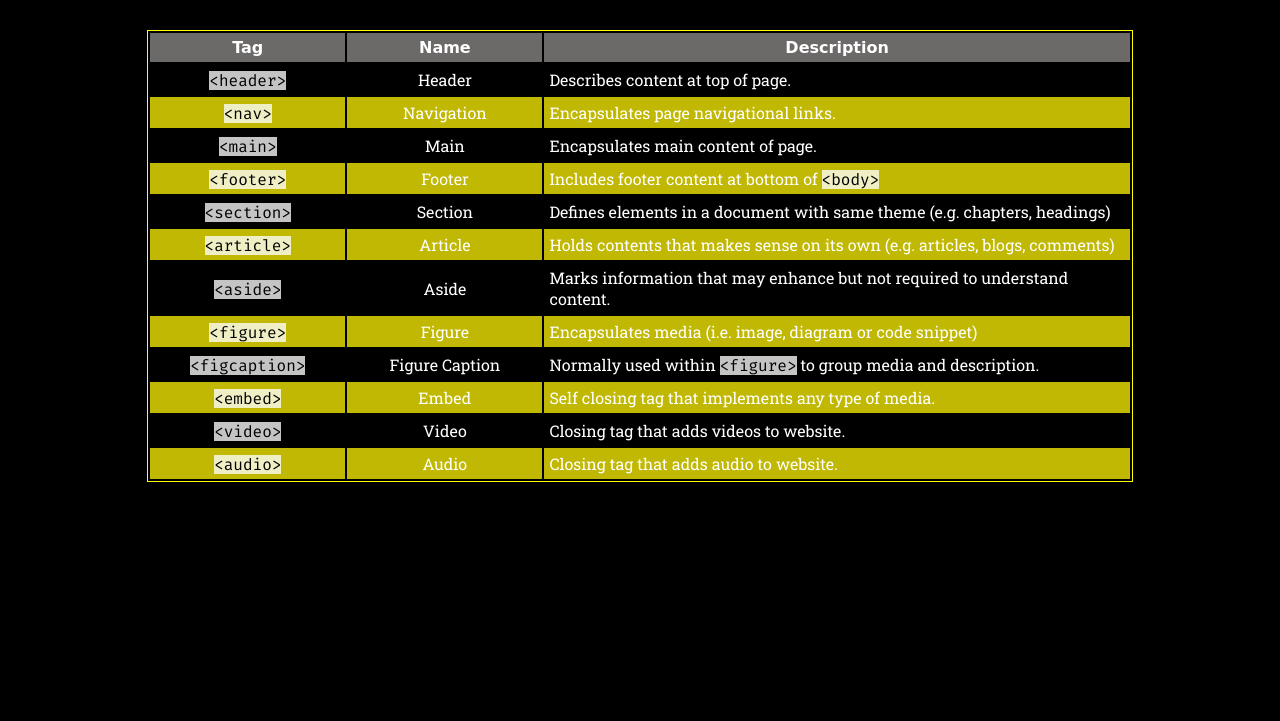
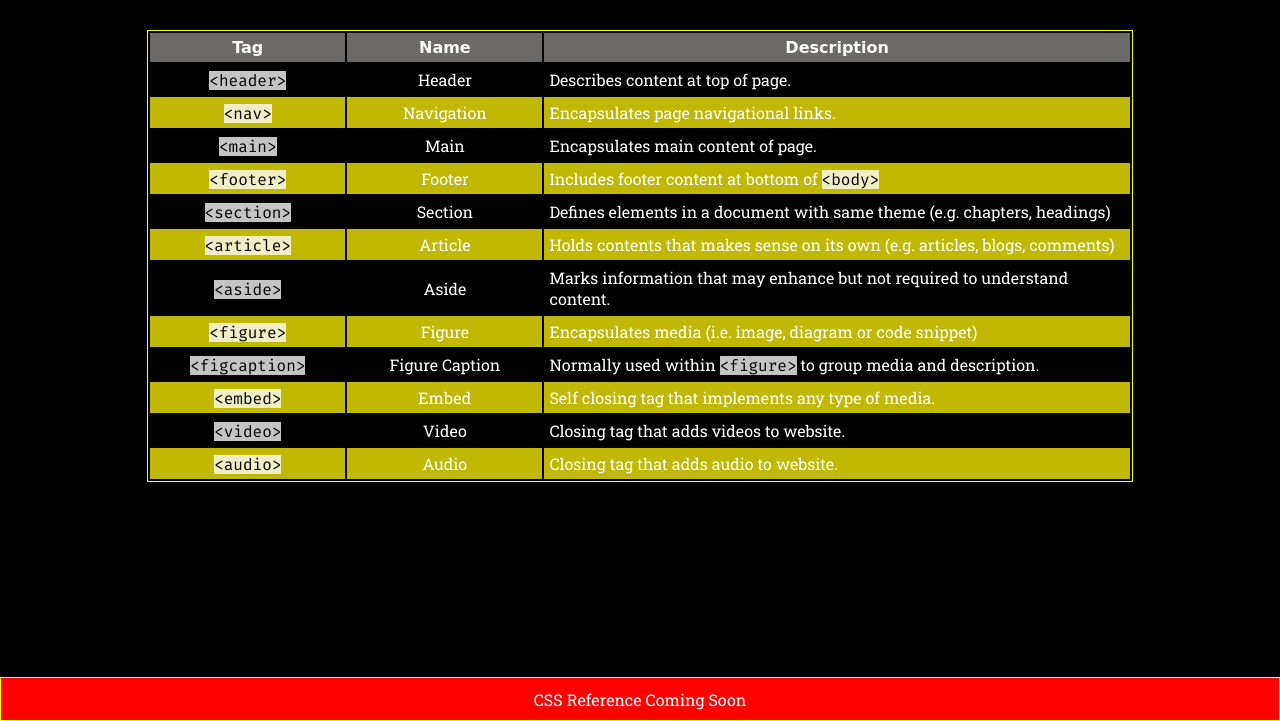
Before and after one commit to daryldelrosario/cheat-sheet-beginner, a plain HTML site: page index.html in a window 1280 px wide. Shown: the part 79-800 px from the top of the page. Drawn offline with Linux system fonts and the light colour scheme; a web font is replaced by a local one.

Commit message:
Fix footer cover issue

```diff
--- a/css/style.css
+++ b/css/style.css
@@ -19,6 +19,10 @@ body {
 
 header {
     margin-top: 33px;
+}
+
+main {
+    padding-bottom: 44px;
 }
 
 table {
@@ -81,3 +85,15 @@ h1 {
     color: black;
     background-color: rgba(255, 255, 255, 0.77)
 }
+
+footer {
+    position: fixed;
+    height: 44px;
+    left: 0;
+    bottom: 0;
+    width: 100%;
+    text-align: center;
+    line-height: 44px;
+    background-color: red;
+    border: 1px solid yellow;
+}
--- a/index.html
+++ b/index.html
@@ -17,7 +17,7 @@
         <h1 class="red">HTML Semantic Tag Reference</h1>
     </header>
 
-    <section>
+    <main>
         <table>
             <colgroup>
                 <col class="twenty">
@@ -95,7 +95,11 @@
                 </tr>
             </tbody>
         </table>
-    </section>
+    </main>
+
+    <footer>
+        CSS Reference Coming Soon
+    </footer>
 
 </body>
 </html>
```
